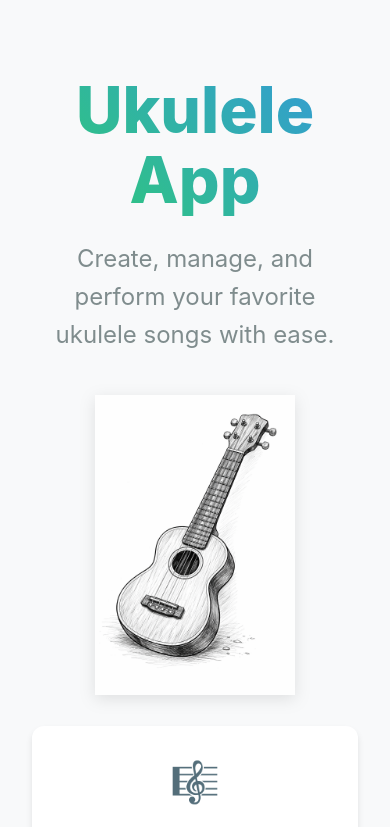
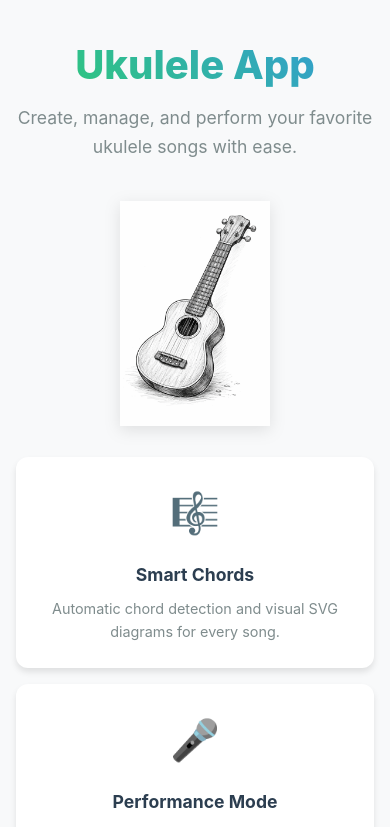
Before and after one commit to AnnaShalaginova/ukulele-app, a React (Vite) app: page / in a window 390 px wide. Shown: the top 827 px of the page. Built offline with nearby package versions, Linux system fonts and the light colour scheme.

Commit message:
feat: implement mobile optimization for layout and Performance Mode

```diff
--- a/src/App.css
+++ b/src/App.css
@@ -28,6 +28,12 @@ body {
   padding: 2rem;
 }
 
+@media (max-width: 600px) {
+  .container {
+    padding: 1rem;
+  }
+}
+
 /* Header & Top Bar */
 .top-bar {
   display: flex;
@@ -43,6 +49,7 @@ body {
 .top-bar p {
   margin: 0;
   font-weight: 500;
+  font-size: 0.9rem;
 }
 
 h1 {
@@ -50,6 +57,13 @@ h1 {
   color: var(--text-main);
   margin-bottom: 1.5rem;
   text-align: center;
+  font-size: 2rem;
+}
+
+@media (max-width: 600px) {
+  h1 {
+    font-size: 1.5rem;
+  }
 }
 
 /* Main Layout */
@@ -60,9 +74,17 @@ h1 {
   align-items: start;
 }
 
-@media (max-width: 900px) {
+@media (max-width: 1024px) {
   .main-layout {
     grid-template-columns: 1fr;
+  }
+
+  /* On mobile, show the library after the editor/viewer */
+  .song-list {
+    order: 2;
+  }
+  .content-area {
+    order: 1;
   }
 }
 
@@ -75,6 +97,13 @@ h1 {
   display: flex;
   flex-direction: column;
   gap: 1.5rem;
+}
+
+@media (max-width: 600px) {
+  .song-form {
+    padding: 1rem;
+    gap: 1rem;
+  }
 }
 
 .song-form h2 {
@@ -211,6 +240,12 @@ button[type="submit"]:hover {
   max-width: 100%;
 }
 
+@media (max-width: 600px) {
+  .song-viewer {
+    padding: 1.5rem;
+  }
+}
+
 .viewer-header {
   margin-bottom: 2rem;
   padding-bottom: 1rem;
@@ -223,6 +258,12 @@ button[type="submit"]:hover {
 .viewer-header h2 {
   margin: 0;
   font-size: 2rem;
+}
+
+@media (max-width: 600px) {
+  .viewer-header h2 {
+    font-size: 1.5rem;
+  }
 }
 
 .viewer-strumming {
@@ -253,13 +294,20 @@ button[type="submit"]:hover {
 }
 
 .viewer-content {
-  line-height: 2.2;
+  line-height: 2.5;
   font-size: 1.25rem;
   font-family: 'Inter', sans-serif;
 }
 
+@media (max-width: 600px) {
+  .viewer-content {
+    font-size: 1.1rem; /* Slightly smaller on very small screens to fit more lyrics */
+    line-height: 3;    /* Even more line height for mobile chords */
+  }
+}
+
 .viewer-line {
-  margin-bottom: 1.5rem;
+  margin-bottom: 2rem;
   display: flex;
   flex-wrap: wrap;
 }
@@ -274,12 +322,19 @@ button[type="submit"]:hover {
 
 .viewer-chord {
   position: absolute;
-  top: -1.4rem;
+  top: -1.6rem;
   left: 0;
   font-weight: 800;
   color: var(--secondary-color);
   font-size: 1rem;
   line-height: 1;
+}
+
+@media (max-width: 600px) {
+  .viewer-chord {
+    font-size: 1.1rem; /* Bolder chords for mobile eyes */
+    top: -1.8rem;
+  }
 }
 
 .viewer-text {
@@ -290,8 +345,15 @@ button[type="submit"]:hover {
 .view-toggle {
   display: flex;
   justify-content: center;
-  gap: 1rem;
+  gap: 0.5rem;
   margin-bottom: 2rem;
+}
+
+@media (max-width: 600px) {
+  .toggle-btn {
+    padding: 0.5rem 1rem;
+    font-size: 0.85rem;
+  }
 }
 
 .toggle-btn {
@@ -299,6 +361,12 @@ button[type="submit"]:hover {
   color: var(--text-muted);
   border: 2px solid var(--border-color);
   padding: 0.5rem 1.5rem;
+}
+
+.toggle-btn.active {
+  background: var(--secondary-color);
+  color: white;
+  border-color: var(--secondary-color);
 }
 
 /* Landing Page */
@@ -321,15 +389,33 @@ button[type="submit"]:hover {
   -webkit-text-fill-color: transparent;
 }
 
+@media (max-width: 600px) {
+  .hero h1 {
+    font-size: 2.5rem;
+  }
+}
+
 .ukulele-icon {
   margin-bottom: 1.5rem;
   filter: drop-shadow(0 4px 8px rgba(0, 0, 0, 0.1));
+}
+
+@media (max-width: 600px) {
+  .ukulele-icon img {
+    width: 150px !important;
+  }
 }
 
 .hero p {
   font-size: 1.5rem;
   color: var(--text-muted);
   margin-bottom: 2.5rem;
+}
+
+@media (max-width: 600px) {
+  .hero p {
+    font-size: 1.1rem;
+  }
 }
 
 .features-grid {
@@ -342,6 +428,7 @@ button[type="submit"]:hover {
 @media (max-width: 768px) {
   .features-grid {
     grid-template-columns: 1fr;
+    gap: 1rem;
   }
 }
 
```
